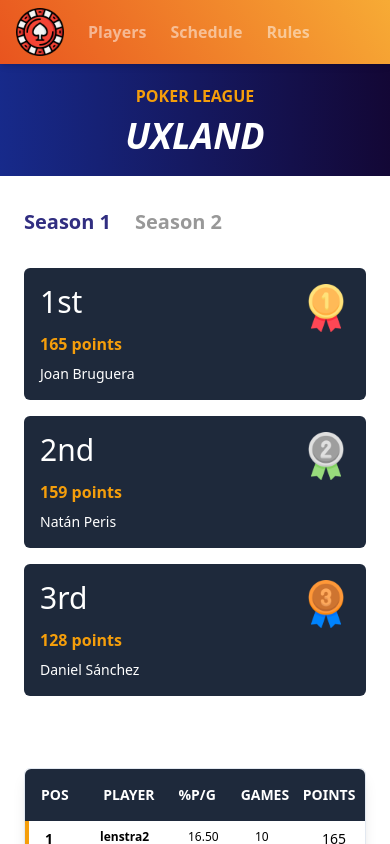
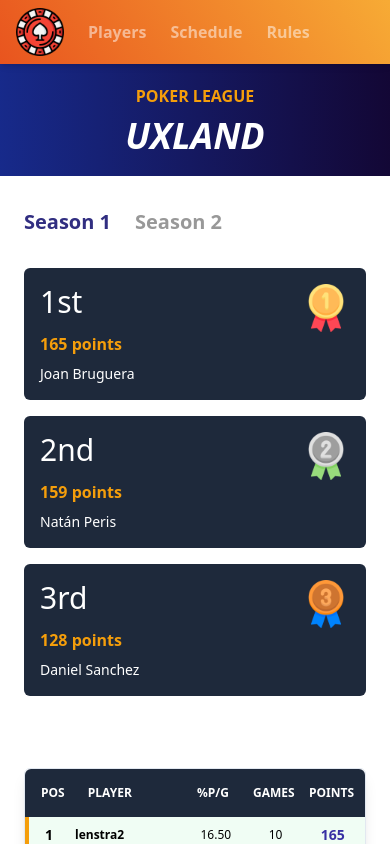
Before and after one commit to dguasch89/poker-league, a React (Vite) app: page / in a window 390 px wide. Shown: the top 844 px of the page. Built offline with nearby package versions, Linux system fonts and the light colour scheme.

Commit message:
improve styles

```diff
--- /dev/null
+++ b/src/UI/components/SeasonHighlights.tsx
@@ -0,0 +1,52 @@
+import {getBestSeasonPlayers, getPlayerSeasonPoints} from '../../domain/utils';
+import bronzeMedal from '../assets/bronze_medal.png';
+import goldMedal from '../assets/gold_medal.png';
+import silverMedal from '../assets/silver_medal.png';
+
+interface SeasonHighlightsProps {
+  seasonId: number;
+}
+
+export function SeasonHighlights(props: SeasonHighlightsProps) {
+  const bestSeasonPlayers = getBestSeasonPlayers(props.seasonId);
+  return (
+    <section className="flex flex-col w-full sm:flex-row items-center gap-4 p-4 pl-6 pr-6">
+      <div className="flex flex-col w-full sm:w-auto p-4 text-white bg-slate-800 rounded-md sm:min-w">
+        <div className="flex flex-row justify-between sm:gap-12">
+          <div className="text-3xl font-medium">1st</div>
+          <img src={goldMedal} className="w-12" alt="gold-medal" />
+        </div>
+        <div className="text-md font-bold text-amber-500 mb-2">
+          {getPlayerSeasonPoints(props.seasonId, bestSeasonPlayers[0].id)} points
+        </div>
+        <div className="text-sm">
+          {bestSeasonPlayers[0].name} {bestSeasonPlayers[0].surname}
+        </div>
+      </div>
+      <div className="flex flex-col w-full sm:w-auto p-4 text-white bg-slate-800 rounded-md">
+        <div className="flex flex-row justify-between sm:gap-12">
+          <div className="text-3xl font-medium">2nd</div>
+          <img src={silverMedal} className="w-12" alt="silver-medal" />
+        </div>
+        <div className="text-md font-bold text-amber-500 mb-2">
+          {getPlayerSeasonPoints(props.seasonId, bestSeasonPlayers[1].id)} points
+        </div>
+        <div className="text-sm">
+          {bestSeasonPlayers[1].name} {bestSeasonPlayers[1].surname}
+        </div>
+      </div>
+      <div className="flex flex-col w-full sm:w-auto p-4 text-white bg-slate-800 rounded-md">
+        <div className="flex flex-row justify-between sm:gap-12">
+          <div className="text-3xl font-medium">3rd</div>
+          <img src={bronzeMedal} className="w-12" alt="bronze-medal" />
+        </div>
+        <div className="text-md font-bold text-amber-500 mb-2">
+          {getPlayerSeasonPoints(props.seasonId, bestSeasonPlayers[2].id)} points
+        </div>
+        <div className="text-sm">
+          {bestSeasonPlayers[2].name} {bestSeasonPlayers[2].surname}
+        </div>
+      </div>
+    </section>
+  );
+}
--- a/src/UI/components/Standings.tsx
+++ b/src/UI/components/Standings.tsx
@@ -17,24 +17,27 @@ export function Standings(props: StandingsProps) {
   return (
     <div className="flex flex-col border-slate-200 border rounded-md shadow-lg">
       <div className="grid grid-cols-standings gap-4 bg-slate-800 p-4 rounded-t-md">
-        <div className="font-bold uppercase text-white text-sm">POS</div>
-        <div className="font-bold uppercase text-white text-sm">PLAYER</div>
-        <div className="font-bold uppercase text-white text-sm">%P/G</div>
-        <div className="font-bold uppercase text-white text-sm">GAMES</div>
-        <div className="font-bold uppercase text-white text-sm text-right">POINTS</div>
+        <div className="font-bold uppercase text-white text-xs sm:text-sm">POS</div>
+        <div className="font-bold uppercase text-white text-xs sm:text-sm">PLAYER</div>
+        <div className="font-bold uppercase text-white text-xs sm:text-sm">%P/G</div>
+        <div className="font-bold uppercase text-white text-xs sm:text-sm">GAMES</div>
+        <div className="font-bold uppercase text-white text-xs sm:text-sm text-right">POINTS</div>
       </div>
       <div className="flex flex-col">
         {sortedPlayers.map((player: IPlayer, index) => (
-          <div key={player.id} className="grid grid-cols-standings gap-4 border-b">
+          <div
+            key={player.id}
+            className="grid grid-cols-standings gap-4 border-b items-center first-of-type:bg-green-50 last-of-type:bg-red-50"
+          >
             <div className="font-bold text-sm border-l-4 border-l-amber-500 p-2 pl-4">
               {index + 1}
             </div>
-            <div className="text-xs font-bold p-2">{player.nickname}</div>
-            <div className="text-xs p-2">
+            <div className="text-xs font-bold">{player.nickname}</div>
+            <div className="text-xs">
               {getPlayerSeasonPointsPerGamePercentage(props.season, player.id)}
             </div>
             <div className="text-xs p-2">{getPlayerSeasonGamesCount(props.season, player.id)}</div>
-            <div className="text-sm p-2 text-right pr-8">
+            <div className="font-bold text-sm text-indigo-800 text-right pr-8">
               {getPlayerSeasonPoints(props.season, player.id)}
             </div>
           </div>
--- a/src/UI/views/HomePage/HomePage.tsx
+++ b/src/UI/views/HomePage/HomePage.tsx
@@ -2,9 +2,8 @@ import {useState} from 'react';
 import {IPlayer} from '../../../domain/interfaces';
 import {getPlayerSeasonPoints} from '../../../domain/utils';
 import {usePlayersStore} from '../../../state/players';
-import bronzeMedal from '../../assets/bronze_medal.png';
-import goldMedal from '../../assets/gold_medal.png';
-import silverMedal from '../../assets/silver_medal.png';
+
+import {SeasonHighlights} from '../../components/SeasonHighlights';
 import {Standings} from '../../components/Standings';
 import './homePage.css';
 
@@ -42,32 +41,7 @@ export function HomePage() {
       {seasonSelected === 1 && (
         <div className="flex flex-col sm:flex-row gap-8">
           <div className="flex flex-col w-full gap-4">
-            <section className="flex flex-col w-full sm:flex-row items-center gap-4 p-4 pl-6 pr-6">
-              <div className="flex flex-col w-full sm:w-auto p-4 text-white bg-slate-800 rounded-md sm:min-w">
-                <div className="flex flex-row justify-between sm:gap-12">
-                  <div className="text-3xl font-medium">1st</div>
-                  <img src={goldMedal} className="w-12" alt="gold-medal" />
-                </div>
-                <div className="text-md font-bold text-amber-500 mb-2">165 points</div>
-                <div className="text-sm">Joan Bruguera</div>
-              </div>
-              <div className="flex flex-col w-full sm:w-auto p-4 text-white bg-slate-800 rounded-md">
-                <div className="flex flex-row justify-between sm:gap-12">
-                  <div className="text-3xl font-medium">2nd</div>
-                  <img src={silverMedal} className="w-12" alt="silver-medal" />
-                </div>
-                <div className="text-md font-bold text-amber-500 mb-2">159 points</div>
-                <div className="text-sm">Natán Peris</div>
-              </div>
-              <div className="flex flex-col w-full sm:w-auto p-4 text-white bg-slate-800 rounded-md">
-                <div className="flex flex-row justify-between sm:gap-12">
-                  <div className="text-3xl font-medium">3rd</div>
-                  <img src={bronzeMedal} className="w-12" alt="bronze-medal" />
-                </div>
-                <div className="text-md font-bold text-amber-500 mb-2">128 points</div>
-                <div className="text-sm">Daniel Sánchez</div>
-              </div>
-            </section>
+            <SeasonHighlights seasonId={1} />
           </div>
 
           <section className="flex flex-col w-full p-6">
--- a/src/domain/utils.ts
+++ b/src/domain/utils.ts
@@ -1,3 +1,4 @@
+import {usePlayersStore} from '../state/players';
 import {useSeasonsStore} from '../state/seasons';
 import {IGame, IPlayer, ISeason} from './interfaces';
 const pointsByPosition = new Map([
@@ -52,3 +53,9 @@ export const sortPlayersByTotalSeasonPointsDesc = (seasonId: number, players: IP
     })
     .reverse();
 };
+
+export const getBestSeasonPlayers = (seasonId: number) => {
+  const players: IPlayer[] = usePlayersStore.getState().players;
+  const sortedPlayers = sortPlayersByTotalSeasonPointsDesc(seasonId, players);
+  return sortedPlayers.slice(0, 3);
+};
--- a/tailwind.config.cjs
+++ b/tailwind.config.cjs
@@ -5,7 +5,7 @@ module.exports = {
     extend: {
       gridTemplateColumns: {
         // Complex site-specific column configuration
-        standings: '15% 1fr 15% 15% 15%',
+        standings: '10% 1fr 13% 13% 13%',
       },
     },
   },
```
